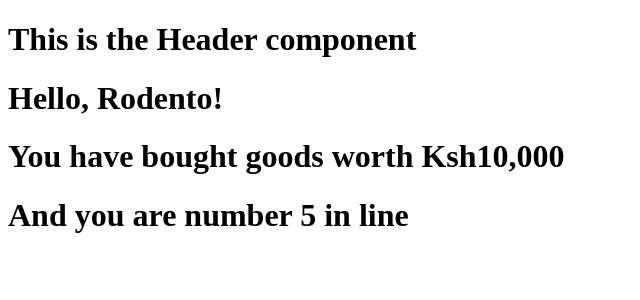
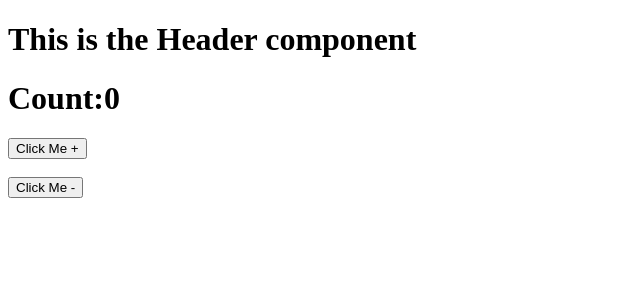
Before and after one commit to Osekobo/React-App, a React (Vite) app: page / in a window 1280 px wide. Shown: the top 300 px of the page, without its empty margins (0-640 px from the left). Built offline with nearby package versions, Linux system fonts and the light colour scheme.

Commit message:
useState

```diff
--- a/src/App.jsx
+++ b/src/App.jsx
@@ -5,7 +5,7 @@ export default function App() {
   return (
     <div>
       <Header />
-      <Itemcard name="Rodento" price="10,000" number="5" />
+      <Itemcard/>
     </div>
   );
 }
--- a/src/components/Itemcard.jsx
+++ b/src/components/Itemcard.jsx
@@ -1,9 +1,20 @@
-export default function ItemCard({ name, price, number }) {
+import { useState } from "react";
+
+export default function Itemcard() {
+  const [count, setCount] = useState(0);
+  function handleAdd() {
+    setCount(count + 1);
+  }
+  function handleMinus() {
+    setCount(count - 1);
+  }
   return (
     <div>
-      <h1>Hello, {name}!</h1>
-      <h1>You have bought goods worth Ksh{price}</h1>
-      <h1>And you are number {number} in line</h1>
+      <h1>Count:{count}</h1>
+      <button onClick={handleAdd}>Click Me +</button>
+      <br />
+      <br />
+      <button onClick={handleMinus}>Click Me -</button>
     </div>
   );
 }
```
